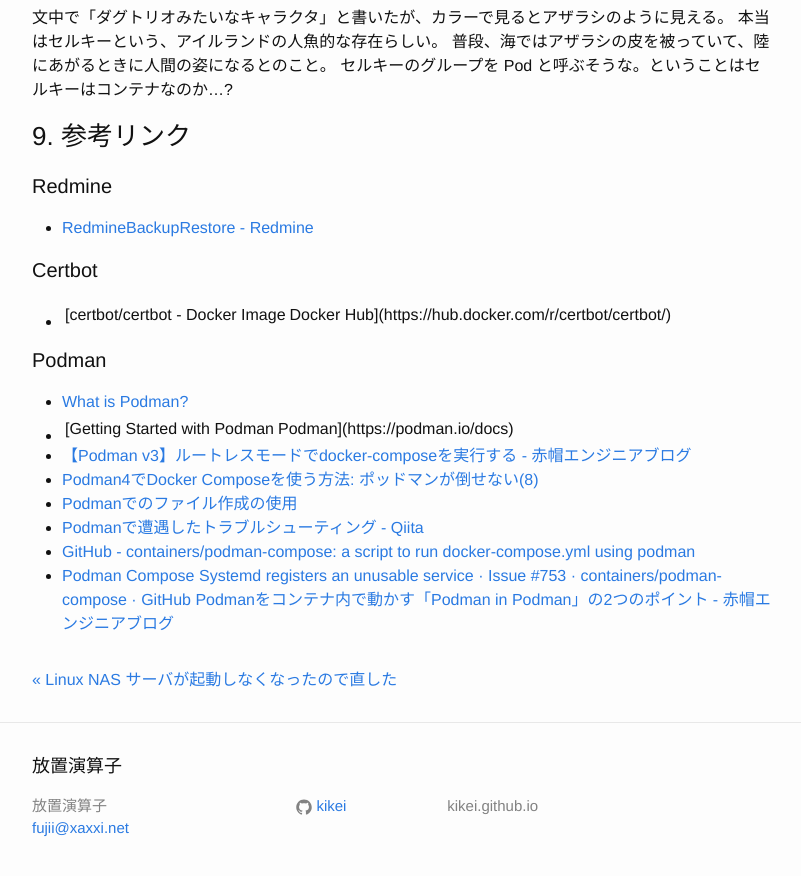
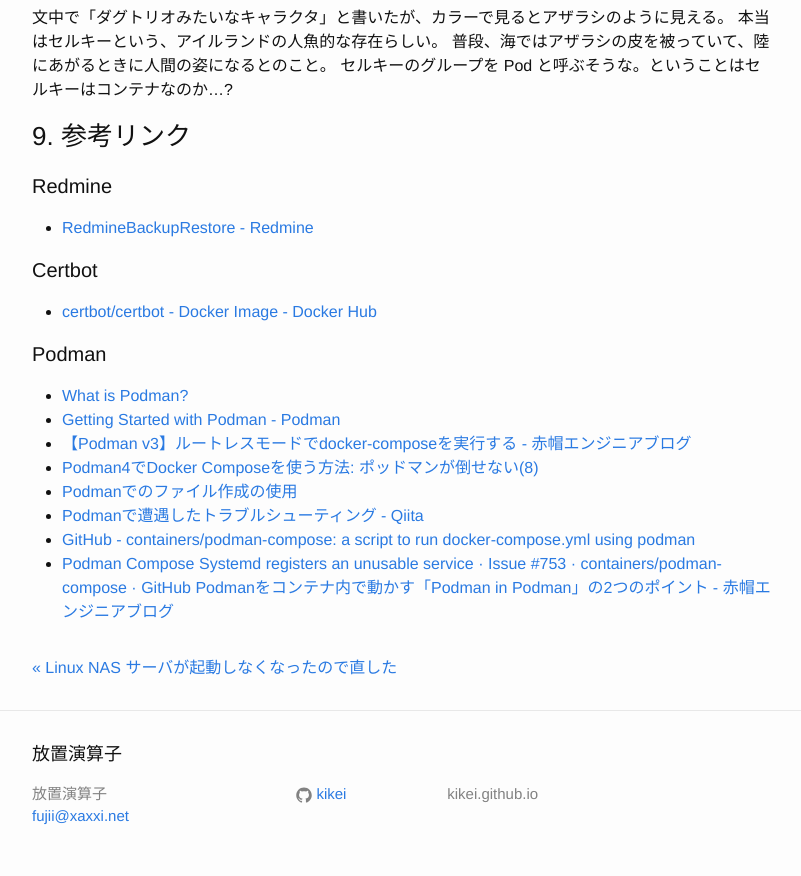
Before and after one commit to kikei/kikei.github.io, a Jekyll site: the page built from _posts/2023-10-24-redmine.md, in a window 1280 px wide and 900 px high, scrolled down 26722 px. Shown: the top 876 px of the window, without its empty margins (238-1039 px from the left). Built offline with Jekyll 4.4.1, drawn with Linux system fonts in a browser that asks for light colours; comment, search, counter and statistics services are not loaded.

Commit message:
Fix broken markdown link

```diff
--- a/_posts/2023-10-24-redmine.md
+++ b/_posts/2023-10-24-redmine.md
@@ -1290,12 +1290,12 @@
 
 #### Certbot
 
-* [certbot/certbot - Docker Image | Docker Hub](https://hub.docker.com/r/certbot/certbot/)
+* [certbot/certbot - Docker Image - Docker Hub](https://hub.docker.com/r/certbot/certbot/)
 
 #### Podman
 
 * [What is Podman?](https://www.redhat.com/en/topics/containers/what-is-podman)
-* [Getting Started with Podman | Podman](https://podman.io/docs)
+* [Getting Started with Podman - Podman](https://podman.io/docs)
 * [【Podman v3】ルートレスモードでdocker-composeを実行する - 赤帽エンジニアブログ](https://rheb.hatenablog.com/entry/podman3-rootless-docker-compose)
 * [Podman4でDocker Composeを使う方法: ポッドマンが倒せない(8)](https://zenn.dev/dozo/articles/a0d308e1fa9b15)
 * [Podmanでのファイル作成の使用](https://docs.oracle.com/ja/learn/podman-compose/index.html#introduction)
```
